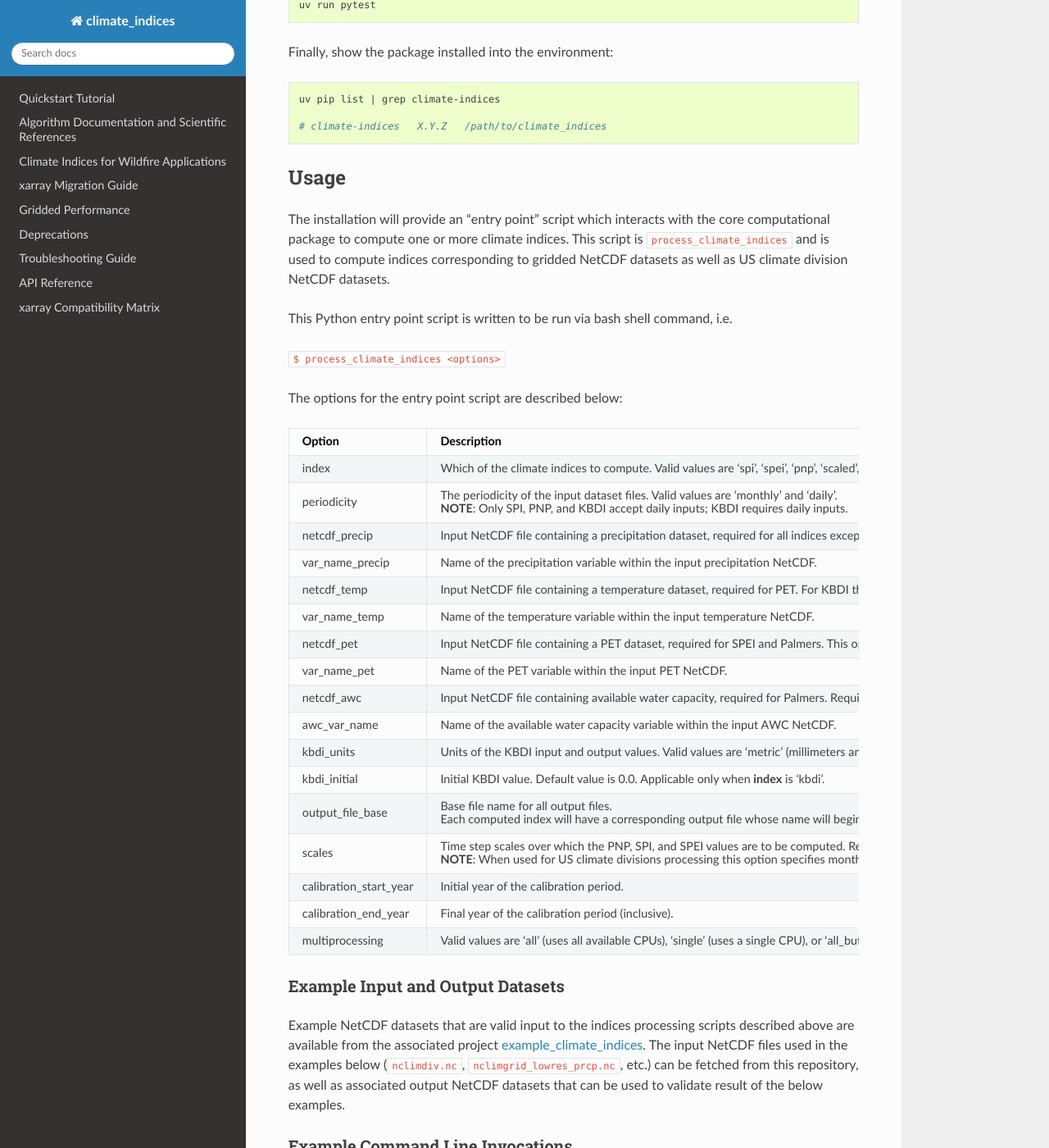
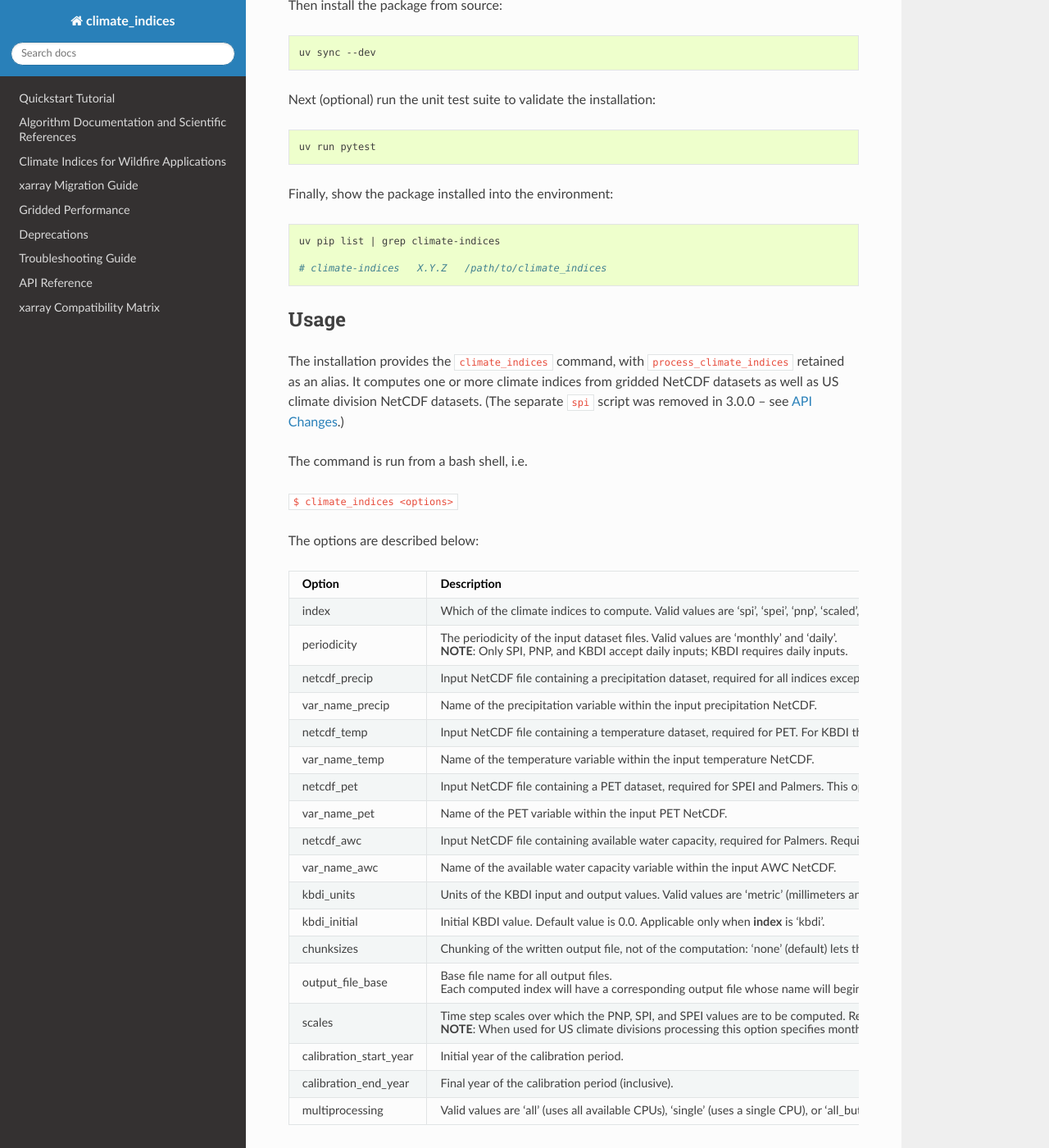
Before and after one commit to monocongo/climate_indices, a Sphinx documentation site: the page built from docs/index.md, in a window 1280 px wide and 1400 px high, scrolled down 1751 px. Shown: the whole window at 82% size. Built offline with Sphinx 7.4.7 and the Read the Docs theme 3.1.0, drawn with Linux system fonts in a browser that asks for light colours; some of the changed text lies outside the part shown.

Commit message:
docs(index): align the homepage's CLI surface with 3.0.0 (#1011)
The homepage named `process_climate_indices` as the only entry point,
misspelled the available-water-capacity variable option as
`awc_var_name`, omitted `--chunksizes` and the `all` index choice from the
option table, and never said where 3.0.0's breaking changes are documented.

The version stamp, module inventory, and v2.5 references this ticket
originally targeted were deleted from `docs/index.md` by #988 and the path
rebuilt as the Sphinx homepage by #1036, so only the CLI-surface criteria
still apply.

````diff
--- a/docs/index.md
+++ b/docs/index.md
@@ -40,6 +40,15 @@ with the following goals in mind:
   of published datasets computed from this package
 - to incorporate modern software engineering principles and scientific programming
   best practices
+
+:::{note}
+**Upgrading to 3.0.0?** 3.0.0 ships breaking changes to daily xarray calendar
+alignment, the NumPy gridded input shape guard, the PCI February calculation, and
+periodicity argument validation. See {doc}`deprecations/api-changes` for what each
+one changes and how to adapt, and
+[CHANGELOG.md](https://github.com/monocongo/climate_indices/blob/main/CHANGELOG.md)
+for the full release history.
+:::
 
 ## Quick Start
 
@@ -99,16 +108,17 @@ uv pip list | grep climate-indices
 
 ## Usage
 
-The installation will provide an "entry point" script which interacts with the core
-computational package to compute one or more climate indices. This script is
-`process_climate_indices` and is used to compute indices corresponding to gridded
-NetCDF datasets as well as US climate division NetCDF datasets.
+The installation provides the `climate_indices` command, with
+`process_climate_indices` retained as an alias. It computes one or more climate
+indices from gridded NetCDF datasets as well as US climate division NetCDF
+datasets. (The separate `spi` script was removed in 3.0.0 -- see
+{doc}`deprecations/api-changes`.)
 
-This Python entry point script is written to be run via bash shell command, i.e.
+The command is run from a bash shell, i.e.
 
-`$ process_climate_indices <options>`
+`$ climate_indices <options>`
 
-The options for the entry point script are described below:
+The options are described below:
 
 ```{list-table}
 :header-rows: 1
@@ -117,7 +127,7 @@ The options for the entry point script are described below:
 * - Option
   - Description
 * - index
-  - Which of the climate indices to compute. Valid values are 'spi', 'spei', 'pnp', 'scaled', 'pet', 'palmers', and 'kbdi'. 'scaled' indicates all three scaled indices (SPI, SPEI, and PNP) and 'palmers' indicates all Palmer indices (PDSI, PHDI, PMDI, and Z-Index). KBDI is only available via 'kbdi', not 'all'.
+  - Which of the climate indices to compute. Valid values are 'spi', 'spei', 'pnp', 'scaled', 'pet', 'palmers', 'kbdi', and 'all'. 'scaled' indicates all three scaled indices (SPI, SPEI, and PNP) and 'palmers' indicates all Palmer indices (PDSI, PHDI, PMDI, and Z-Index). KBDI is only available via 'kbdi', not 'all'.
 * - periodicity
   - The periodicity of the input dataset files. Valid values are 'monthly' and 'daily'.
 
@@ -136,18 +146,20 @@ The options for the entry point script are described below:
   - Name of the PET variable within the input PET NetCDF.
 * - netcdf_awc
   - Input NetCDF file containing available water capacity, required for Palmers. Requires the use of **var_name_awc** in conjunction so as to identify the NetCDF's AWC variable.
-* - awc_var_name
+* - var_name_awc
   - Name of the available water capacity variable within the input AWC NetCDF.
 * - kbdi_units
   - Units of the KBDI input and output values. Valid values are 'metric' (millimeters and degrees Celsius; default) and 'imperial' (inches and degrees Fahrenheit, with output in hundredths of an inch). Applicable only when **index** is 'kbdi'.
 * - kbdi_initial
   - Initial KBDI value. Default value is 0.0. Applicable only when **index** is 'kbdi'.
+* - chunksizes
+  - Chunking of the written output file, not of the computation: 'none' (default) lets the writer choose the output layout, and 'input' copies the precipitation variable's on-disk chunks to the output.
 * - output_file_base
   - Base file name for all output files.
 
     Each computed index will have a corresponding output file whose name will begin with this base name plus the index's abbreviation plus a month scale (if applicable), connected with underscores, plus the '.nc' extension. For example for SPI at 3-month scale the resulting output files will be named **<output_file_base>_spi_gamma_03.nc** and **<output_file_base>_spi_pearson_03.nc**.
 * - scales
-  - Time step scales over which the PNP, SPI, and SPEI values are to be computed. Required when the **index** argument is 'spi', 'spei', 'pnp', or 'scaled'. The **periodicity** option will infer whether the scales used are month or day scales.
+  - Time step scales over which the PNP, SPI, and SPEI values are to be computed. Required when the **index** argument is 'spi', 'spei', 'pnp', 'scaled', or 'all'. The **periodicity** option will infer whether the scales used are month or day scales.
 
     **NOTE**: When used for US climate divisions processing this option specifies month scales
 * - calibration_start_year
````
